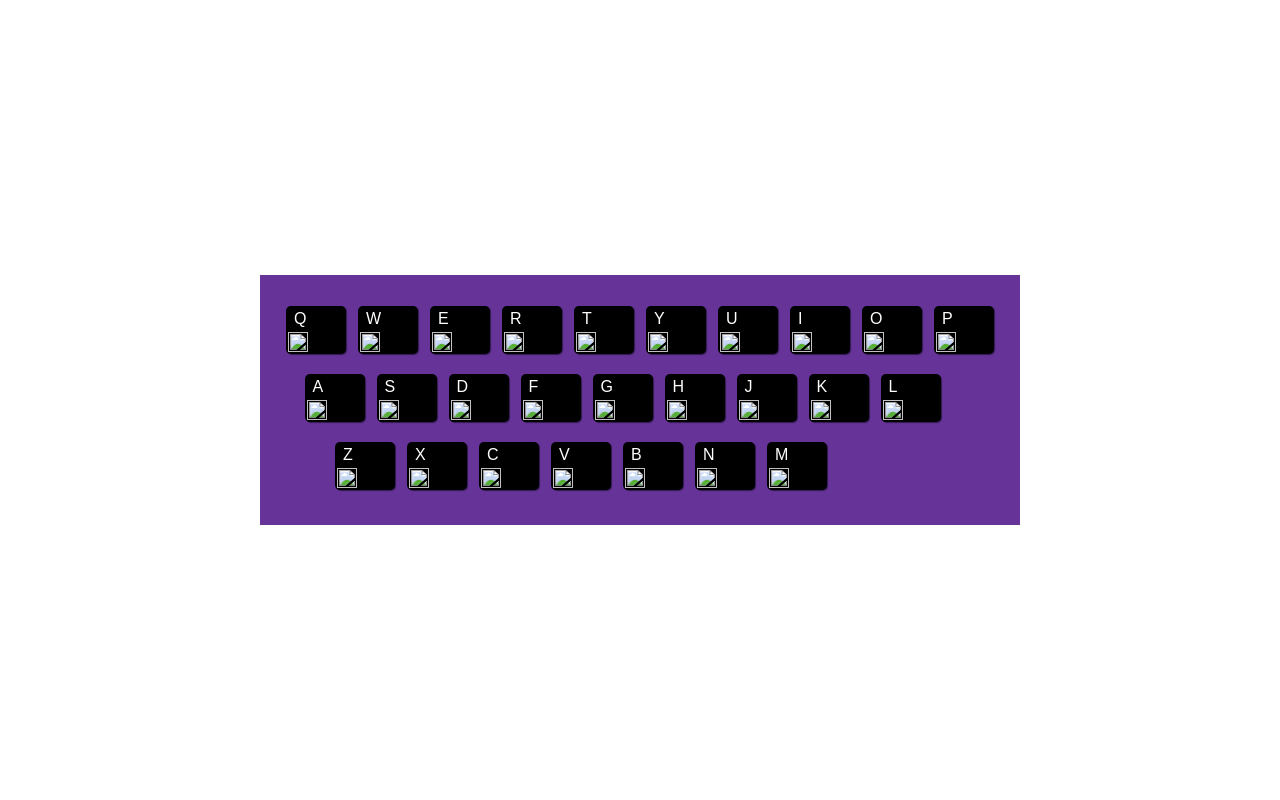
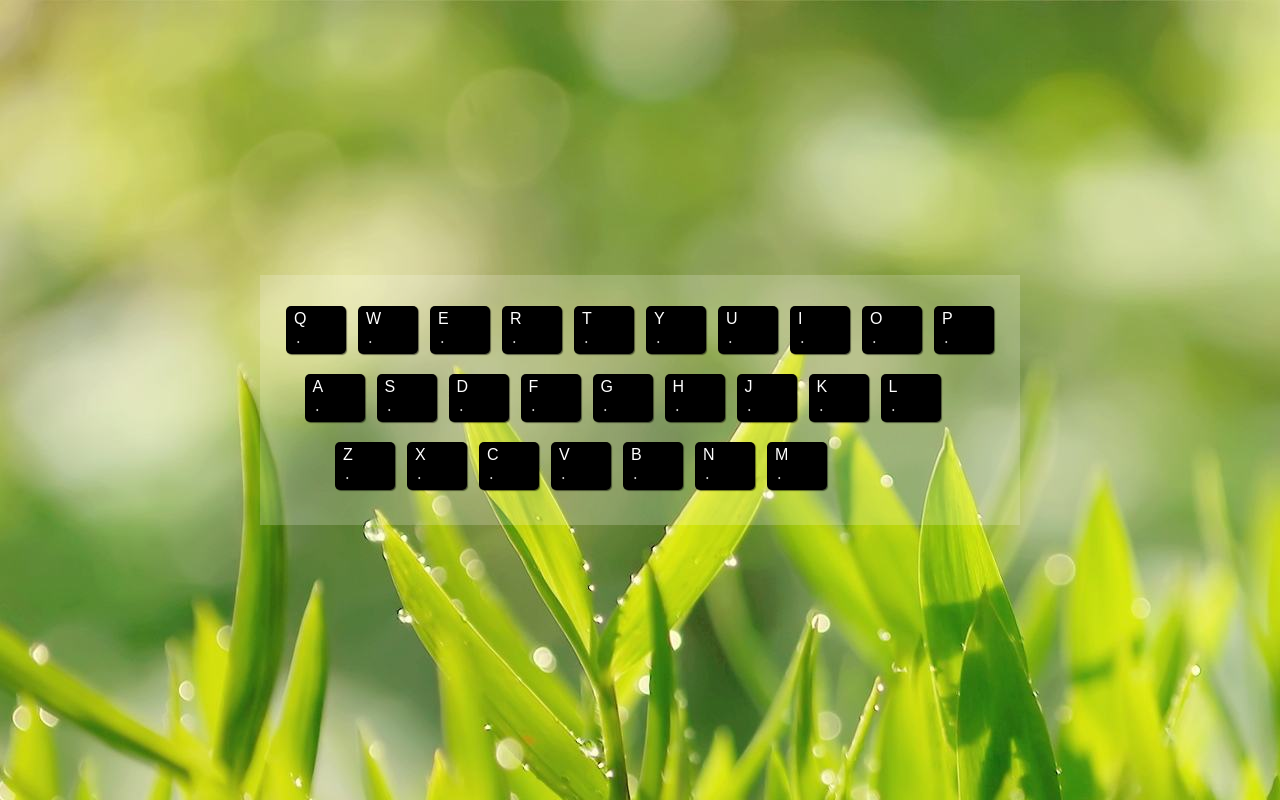
Before and after one commit to cxyxiaoyuyu/keyboard-guide, a plain HTML site: page index.html in a window 1280 px wide. Drawn offline with Linux system fonts and the light colour scheme.

Commit message:
function

```diff
--- a/index.css
+++ b/index.css
@@ -1,6 +1,15 @@
 * {
     margin: 0;
     padding: 0;
+}
+body {
+    text-align: center;
+    height: 100vh;
+    display: flex;
+    justify-content: center;
+    align-items: center;
+    background-image: url('./back2.jpg');
+
 }
 a {
     text-decoration: none;
@@ -52,13 +61,5 @@ main div:nth-child(3){
 main {
     display: inline-block;
     padding: 15px 20px;
-    background: rebeccapurple;
+    background-color: rgba(255,255,255,.2);
 }
-body {
-    text-align: center;
-    height: 100vh;
-    display: flex;
-    justify-content: center;
-    align-items: center;
-
-}
--- a/index.js
+++ b/index.js
@@ -1,29 +1,51 @@
+
+//1 initial Data
+keys = initialData().keys
+hash = initialData().hash
+
+// 2 create Element
+generateElement()
+
+// 3 add Listener
+addListener()
+
+
+
+//1 initial data
+function initialData(){
     var keys = [
         ['q','w','e','r','t','y','u','i','o','p'],
         ['a','s','d','f','g','h','j','k','l'],
         ['z','x','c','v','b','n','m']
     ]
-var hash = {'q': 'qq.com', 'w': 'weibo.com', 'e': 'ele.me', 'r': 'renren.com', 't': 'tianya.com', 'y': 'youtube.com', 'u': 'uc.com' , 'i': 'iqiyi.com', 'o': 'opera.com', 'p': undefined, 'a': 'acfun.tv', 's': 'sohu.com', 'z': 'zhihu.com', 'm': 'www.mcdonalds.com.cn'}
-
+    var hash = {'q': 'www.qq.com', 'w': 'weibo.com', 'e': 'ele.me', 'r': 'renren.com', 't': 'tianya.com', 'y': 'youtube.com', 'u': 'uc.com' , 'i': 'iqiyi.com', 'o': 'opera.com', 'p': undefined, 'a': 'acfun.tv', 's': 'www.sohu.com', 'z': 'zhihu.com', 'm': 'www.mcdonalds.com.cn'}
+    // get from localStorage
     var hashInLocalStorage = JSON.parse(localStorage.getItem('zzz') || 'null')
-console.log(hashInLocalStorage)
     if(hashInLocalStorage)
         hash = hashInLocalStorage
 
+    return {
+        'keys': keys,
+        'hash': hash
+    }
+}
+
+function createElement(tagName,attributes){
+    tag = document.createElement(tagName)
+    for(var key in attributes){
+        tag[key] = attributes[key]
+    }
+    return tag
+}
+// 2 create element
+function generateElement(){
     for(var i=0;i<keys.length;i++){
-    div = document.createElement('div')
-    div.className = 'row'
+        div = createElement('div',{'className':'row'})
         main.appendChild(div)
+
         for(var j=0;j<keys[i].length;j++){
-        kbd = document.createElement('kbd')
-        span = document.createElement('span')
-        span.textContent = keys[i][j]
-        span.className = 'text'
-        kbd.appendChild(span)
-        kbd.className = 'key'
-        button= document.createElement('button')
-        button.textContent = 'Edit'
-        button.id = keys[i][j]
+            span = createElement('span',{'textContent':keys[i][j],'className':'text'})
+            button = createElement('button',{'textContent':'Edit','id':keys[i][j]})
             button.onclick = function(ev){
                 id = ev.target.id
                 input_site = prompt('Give me a website')
@@ -34,18 +56,27 @@ for(var i=0;i<keys.length;i++){
                 console.log(localStorage)
 
             }
-        img = document.createElement('img')
-        img.alt = ''
-        img.src = 'http://'+hash[keys[i][j]] + '/favicon.ico'
+
+            img = createElement('img',{'src':'http://'+hash[keys[i][j]]+'/favicon.ico'})
+            img.onerror = function(ev){
+                ev.target.src="./dot.png"
+            }
+
+            kbd = createElement('kbd',{'className':'key'})
+
+            kbd.appendChild(span)
             kbd.appendChild(img)
             kbd.appendChild(button)
             div.appendChild(kbd)
         }
     }
+}
 
-
+// 3 add Listener
+function addListener(){
     document.onkeypress = function(ev){
         key = ev.key
         website = hash[key]
         window.open('http://'+website)
     }
+}
```
Also changed, not shown: back2.jpg (added), dot.png (added). Lines whose indentation alone changed are shown as unchanged.
